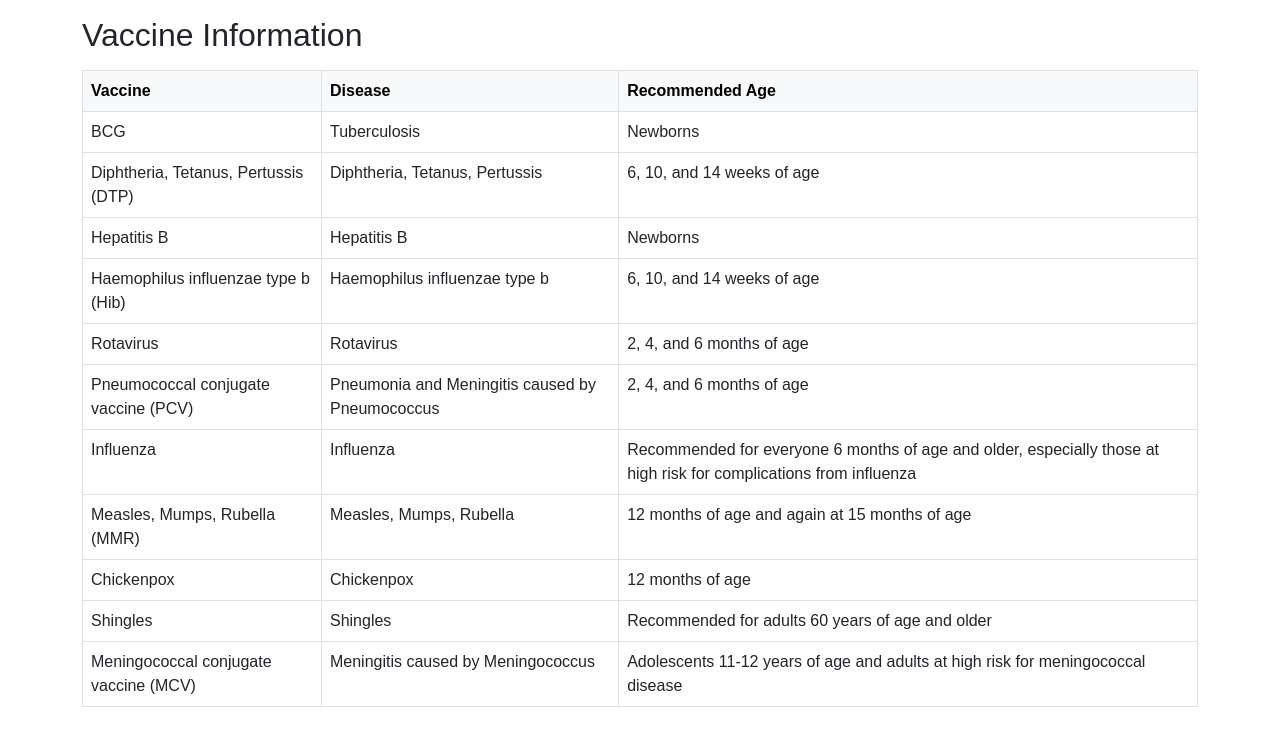
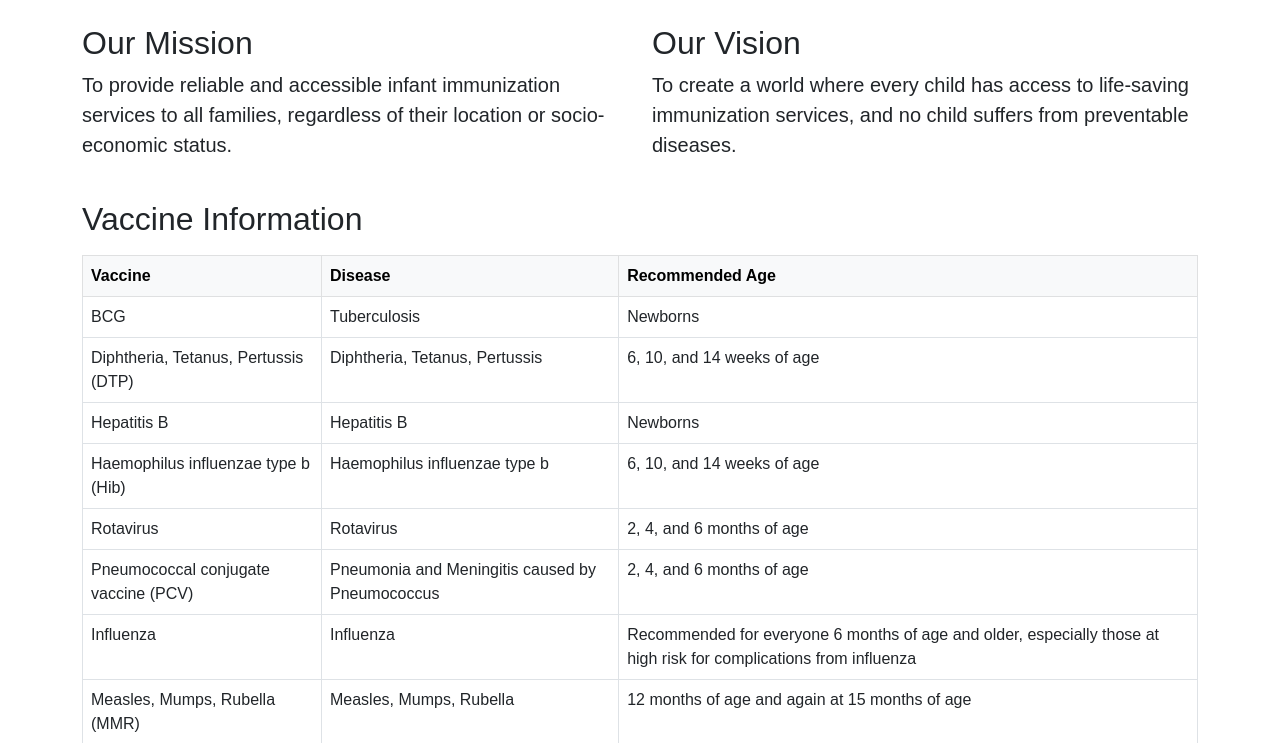
Before and after one commit to bushyhak/System, a Django app: page /about/ in a window 1280 px wide. Shown: the part 71-814 px from the top of the page. Run offline with Django 4.2, Linux system fonts and the light colour scheme; parts of the project's set-up code (start-up, migrations or seed data) failed here and were passed over; some libraries are stand-ins or nearby versions; some web fonts are replaced.

Commit message:
Added mission and vision to about page

```diff
--- a/system/templates/system/about.html
+++ b/system/templates/system/about.html
@@ -4,8 +4,24 @@
 
 {% block content %}
 <main class="container">
-	<h2 class="my-3 h2">Vaccine Information</h2>
+	<div class="row my-4">
+		<div class="col-md-6">
+			<h2 class="text-center text-md-start">Our Mission</h2>
+			<p class="lead text-center text-md-start">
+				To provide reliable and accessible infant immunization services
+				to all families, regardless of their location or socio-economic status.
+			</p>
+		</div>
+		<div class="col-md-6">
+			<h2 class="text-center text-md-start">Our Vision</h2>
+			<p class="lead text-center text-md-start">
+				To create a world where every child has access to life-saving
+				immunization services, and no child suffers from preventable diseases.
+			</p>
+		</div>
+	</div>
 
+	<h2 class="mb-3">Vaccine Information</h2>
 	<table class="table table-bordered d-block mb-5">
 		<thead>
 			<tr class="table-light">
```
